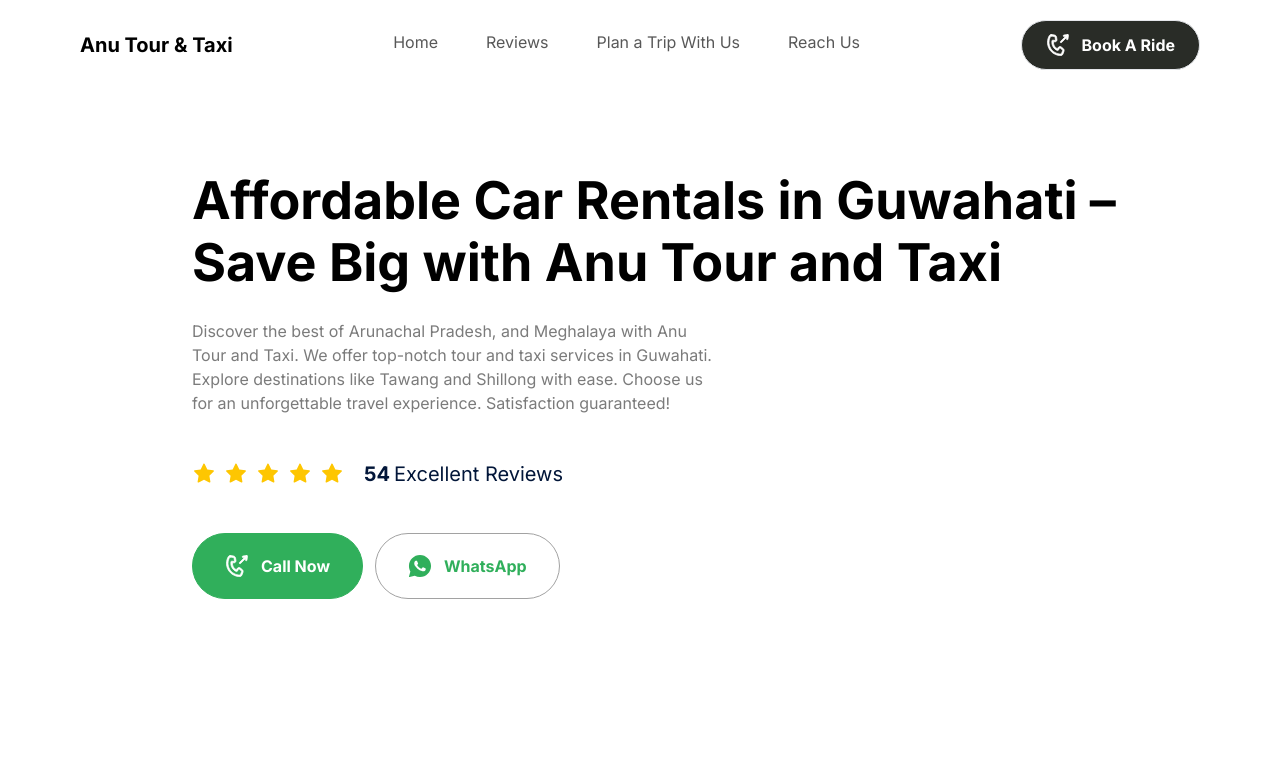
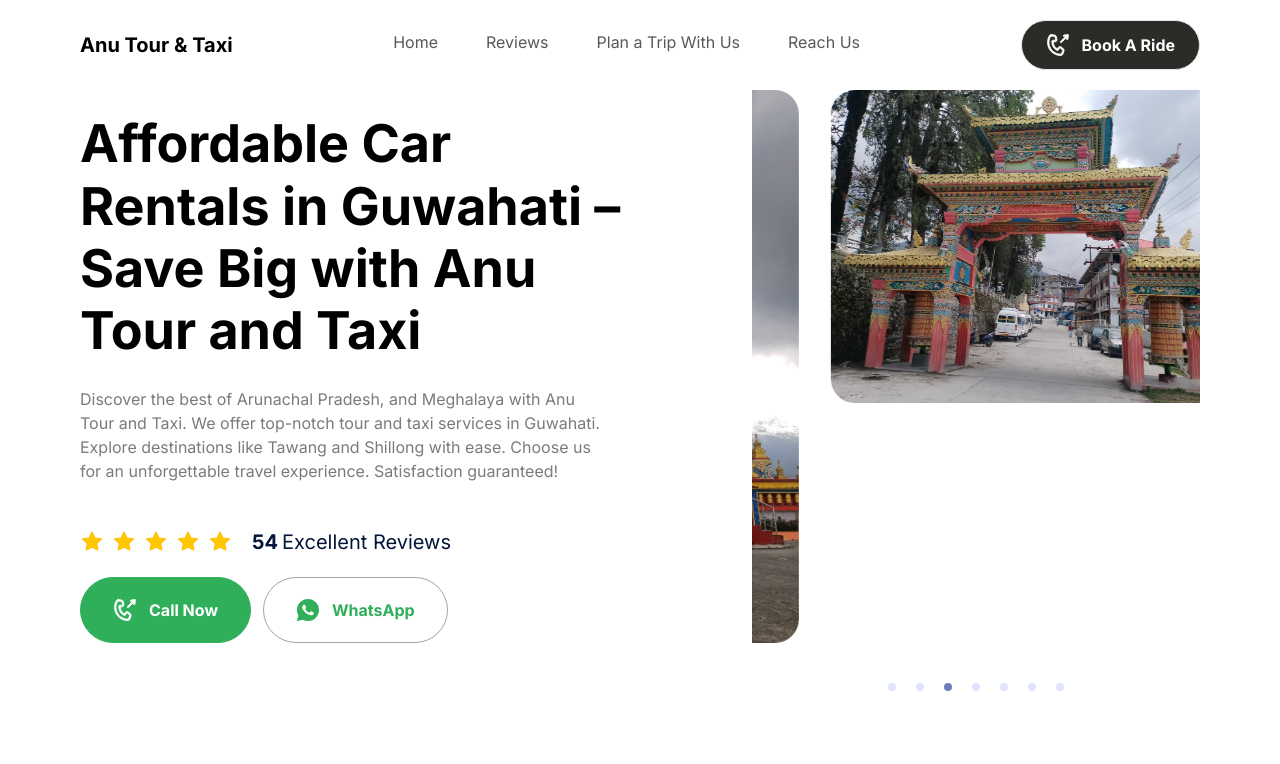
Before and after one commit to rush33/anu-taxi, a Next.js app: page / in a window 1280 px wide. Shown: the top 764 px of the page. Built offline with nearby package versions, Linux system fonts and the light colour scheme.

Commit message:
Updated Hero Design

```diff
--- a/app/components/Hero.jsx
+++ b/app/components/Hero.jsx
@@ -2,38 +2,36 @@
 
 import Image from "next/image";
 import Button from "./Button";
-import { HERO_SUBTITLE, HERO_TITLE, PHONE_NUMBER, REVIEW_COUNT, WHATSAPP_MESSAGE, WHATSAPP_NUMBER } from "../constants";
+import {
+  HERO_SUBTITLE,
+  HERO_TITLE,
+  PHONE_NUMBER,
+  REVIEW_COUNT,
+  WHATSAPP_MESSAGE,
+  WHATSAPP_NUMBER,
+} from "../constants";
 import "slick-carousel/slick/slick.css";
 import "slick-carousel/slick/slick-theme.css";
+import AliceCarousel from "react-alice-carousel";
 
 const Hero = () => {
-  var settings = {
-    dots: true,
-    lazyLoad: true,
-    infinite: true,
-    speed: 500,
-    slidesToShow: 1,
-    slidesToScroll: 1,
-    initialSlide: 1,
-  };
+  const items = [
+    "/1.jpeg",
+    "/2.jpeg",
+    "/3.jpeg",
+    "/4.jpeg",
+    "/5.jpeg",
+    "/6.jpeg",
+    "/5.jpeg",
+  ];
 
   return (
-    <section className="max-container padding-container flex flex-col gap-20 py-10 pb-32 md:gap-28 lg:py-20 xl:flex-row">
-      <div className="hero-map" />
-      <div className="relative z-20 flex flex-1 flex-col xl:w-1/2">
-        {/* <Image
-          className="absolute left-[-5px] top-[-30px] w-10 lg:w-[50px] "
-          src="/camp.svg"
-          alt="camp"
-          width={50}
-          height={50}
-        /> */}
-
+    <section className="max-container padding-container flex flex-col md:gap-28 xl:flex-row">
+      <div className="hero-child1">
         <h1 className="bold-32 lg:bold-52">{HERO_TITLE}</h1>
         <p className="regular-16 mt-6 text-gray-30 xl:max-w-[520px]">
           {HERO_SUBTITLE}
         </p>
-
         <div className="my-11 flex flex-wrap gap-5">
           <div className="flex items-center gap-2">
             {Array(5)
@@ -55,7 +53,6 @@
               Excellent Reviews
             </span>
           </p>
-        </div>
 
           <div className="flex flex-col w-full gap-3 sm:flex-row">
             <Button
@@ -81,63 +78,33 @@
 
             {/* <IconButton icon="/whatsapp.svg" type="button" /> */}
           </div>
+        </div>
+      </div>
 
-        {/*TODO: Photos Carousel */}
-
-        {/* <div className="">
+      <div className="flexCenter w-full lg:w-2/5">
+        <AliceCarousel
+          mouseTracking
+          infinite
+          autoPlayInterval={1500}
+          animationDuration={2000}
+          disableButtonsControls
+          autoPlay
+          items={items.map((src) => (
+            <div
+              key={src}
+              className="flex items-center justify-center carousel-item mx-4"
+            >
               <Image
-            src="/1.jpeg"
-            alt="photos"
-            width={300}
-            height={300}
-            objectFit="cover"
+                src={src}
+                alt="anu tour and taxi"
+                width={500}
+                height={500}
+                className="rounded-3xl"
               />
             </div>
-        <div>
-          <Image
-            src="/2.jpeg"
-            alt="photos"
-            width={300}
-            height={300}
-            objectFit="cover"
+          ))}
+          controlsStrategy="alternate"
         />
-        </div>
-        <div>
-          <Image
-            src="/3.jpeg"
-            alt="photos"
-            width={300}
-            height={300}
-            objectFit="cover"
-          />
-        </div>
-        <div>
-          <Image
-            src="/4.jpeg"
-            alt="photos"
-            width={300}
-            height={300}
-            objectFit="cover"
-          />
-        </div>
-        <div>
-          <Image
-            src="/5.jpeg"
-            alt="photos"
-            width={300}
-            height={300}
-            objectFit="cover"
-          />
-        </div>
-        <div>
-          <Image
-            src="/6.jpeg"
-            alt="photos"
-            width={300}
-            height={300}
-            objectFit="cover"
-          />
-        </div> */}
       </div>
     </section>
   );
```
Lines whose indentation alone changed are shown as unchanged.
